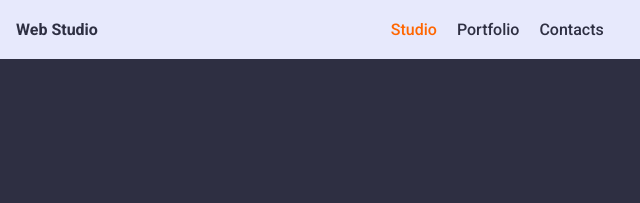
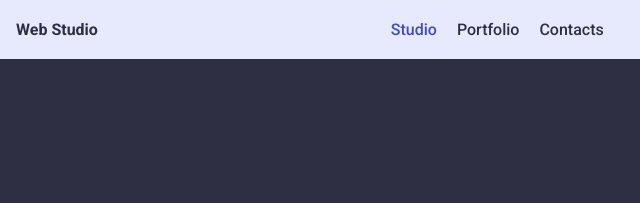
Before and after one commit to keremyldrm61/goit-markup-hw-02, a plain HTML site: page index.html in a window 1280 px wide. In both pictures the pointer is over the link "Studio". Shown: the top 203 px of the page, 24-664 px from the left. Drawn offline with nearby package versions, Linux system fonts and the light colour scheme.

Commit message:
updated css

```diff
--- a/css/styles.css
+++ b/css/styles.css
@@ -40,7 +40,7 @@ h1, h2, h3, h4, h5, h6 {
 
 .nav-link:hover,
 .nav-link:focus {
-    color: #ff6600;
+    color: #404BBF;
     outline: none;
     cursor: pointer;
 }
```
